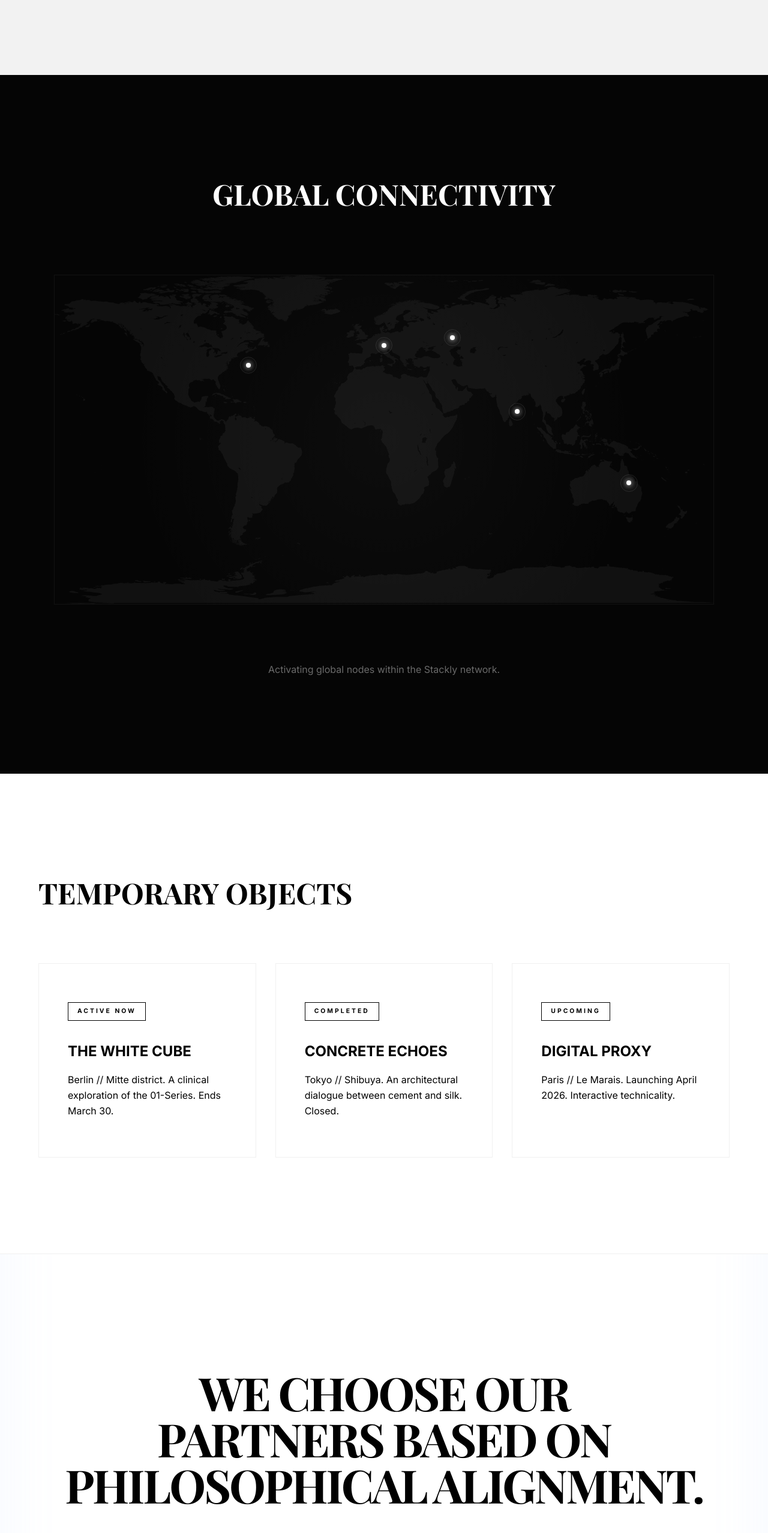
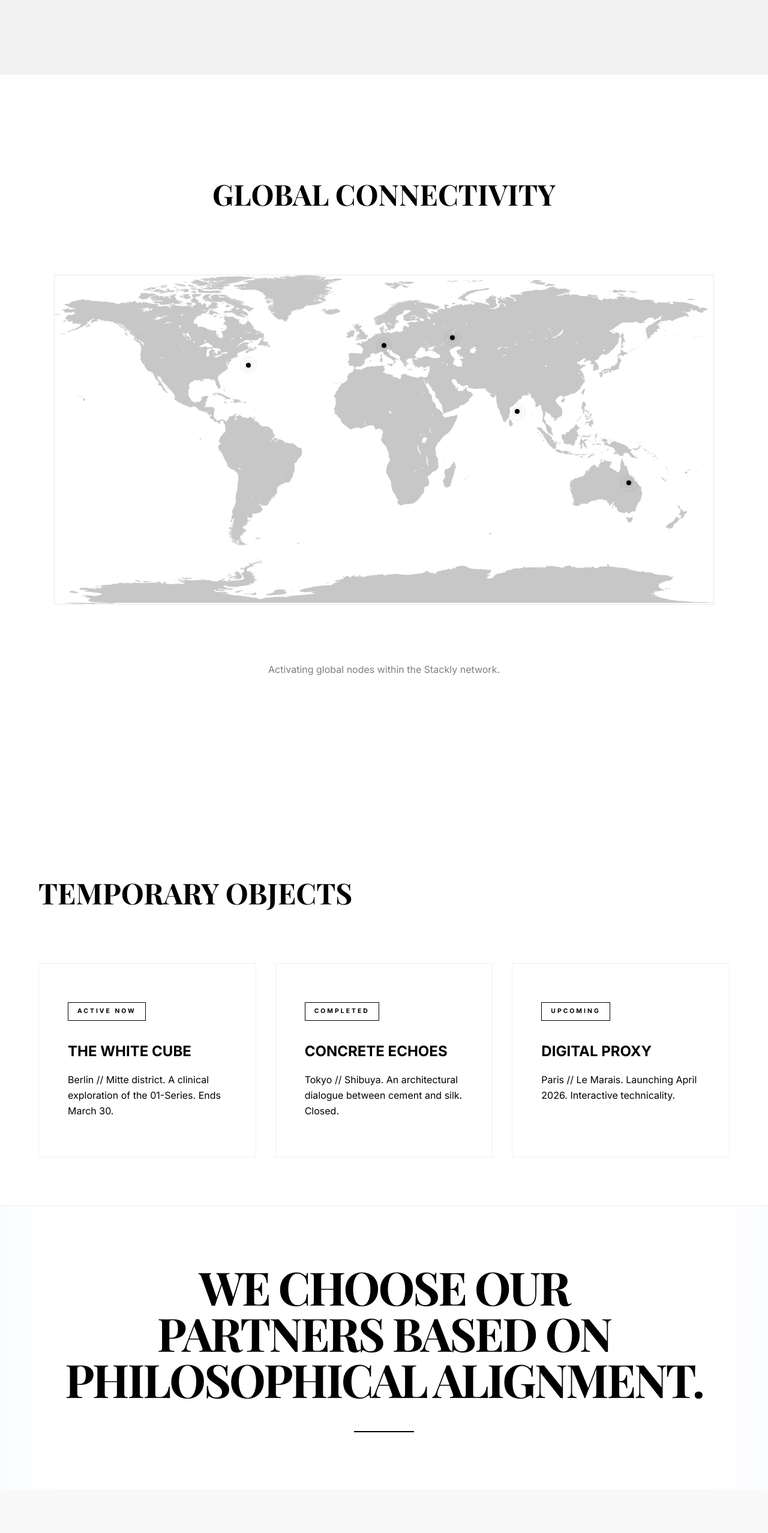
Before and after one commit to Yukesh1030/E-Commerce, a website: page Stockists.html in a window 1280 px wide. Shown: the part 4064-6620 px from the top of the page at 60% size. Drawn offline with nearby package versions, Linux system fonts and the light colour scheme; a web font is replaced by a local one.

Commit message:
Upadted...!

```diff
--- a/Stockists.html
+++ b/Stockists.html
@@ -112,23 +112,25 @@
         }
 
         /* New Sections Styles */
-        .distro-nexus { padding: 10rem 5%; background: #050505; color: #fff; text-align: center; overflow: hidden; position: relative; }
-        .map-container { position: relative; max-width: 1100px; margin: 6rem auto; aspect-ratio: 2/1; border: 1px solid rgba(255,255,255,0.05); background: radial-gradient(circle at center, rgba(255,255,255,0.03) 0%, transparent 70%); overflow: hidden; }
-        .map-bg { position: absolute; top: 0; left: 0; width: 100%; height: 100%; background: url('assets/world-map.svg') no-repeat center center / 100% 100%; filter: invert(1) opacity(0.2); pointer-events: none; }
-        .map-dot { position: absolute; width: 8px; height: 8px; background: #fff; border-radius: 50%; box-shadow: 0 0 10px #fff; cursor: pointer; transform: translate(-50%, -50%); z-index: 2; text-decoration: none; display: block; }
-        .map-dot::after { content: ''; position: absolute; top: 50%; left: 50%; width: 24px; height: 24px; border: 1px solid rgba(255,255,255,0.5); border-radius: 50%; transform: translate(-50%, -50%); animation: dotPulse 2s infinite; pointer-events: none; }
-        .map-dot-label { position: absolute; top: -30px; left: 50%; transform: translateX(-50%); background: #fff; color: #000; padding: 4px 10px; font-size: 0.7rem; font-weight: 700; text-transform: uppercase; white-space: nowrap; opacity: 0; transition: 0.3s; pointer-events: none; box-shadow: 0 4px 10px rgba(0,0,0,0.3); z-index: 3; }
+        .distro-nexus { padding: 10rem 5%; background: #fff; color: #000; text-align: center; overflow: hidden; position: relative; }
+        .distro-nexus h2.section-title { color: #000 !important; }
+        .distro-nexus p { opacity: 0.5 !important; color: #000 !important; }
+        .map-container { position: relative; max-width: 1100px; margin: 6rem auto; aspect-ratio: 2/1; border: 1px solid #eaeaea; background: #fff; overflow: hidden; }
+        .map-bg { position: absolute; top: 0; left: 0; width: 100%; height: 100%; background: url('assets/world-map.webp') no-repeat center center / 100% 100%; filter: opacity(0.85); pointer-events: none; }
+        .map-dot { position: absolute; width: 8px; height: 8px; background: #000; border-radius: 50%; box-shadow: 0 0 10px rgba(0,0,0,0.3); cursor: pointer; transform: translate(-50%, -50%); z-index: 2; text-decoration: none; display: block; }
+        .map-dot::after { content: ''; position: absolute; top: 50%; left: 50%; width: 24px; height: 24px; border: 1px solid rgba(0,0,0,0.4); border-radius: 50%; transform: translate(-50%, -50%); animation: dotPulse 2s infinite; pointer-events: none; }
+        .map-dot-label { position: absolute; top: -30px; left: 50%; transform: translateX(-50%); background: #000; color: #fff; padding: 4px 10px; font-size: 0.7rem; font-weight: 700; text-transform: uppercase; white-space: nowrap; opacity: 0; transition: 0.3s; pointer-events: none; box-shadow: 0 4px 10px rgba(0,0,0,0.15); z-index: 3; }
         .map-dot:hover .map-dot-label { opacity: 1; top: -35px; }
         @keyframes dotPulse { 0% { width: 8px; height: 8px; opacity: 1; } 100% { width: 32px; height: 32px; opacity: 0; } }
 
-        .popup-archives { padding: 10rem 5%; background: #fff; }
+        .popup-archives { padding: 10rem 5% 5rem; background: #fff; }
         .popup-grid { display: grid; grid-template-columns: repeat(auto-fit, minmax(300px, 1fr)); gap: 2rem; margin-top: 5rem; }
         .popup-card { padding: 4rem 3rem; border: 1px solid #f0f0f0; transition: all 0.5s cubic-bezier(0.16, 1, 0.3, 1); position: relative; }
         .popup-card:hover { transform: translateY(-10px); background: #000; color: #fff; border-color: #000; }
         .popup-status { font-size: 0.65rem; text-transform: uppercase; letter-spacing: 3px; padding: 6px 15px; border: 1px solid currentColor; margin-bottom: 2rem; display: inline-block; font-weight: 700; }
         .popup-card h3 { font-size: 1.5rem; text-transform: uppercase; margin-bottom: 1rem; }
 
-        .retailer-manifesto { padding: 12rem 5%; text-align: center; border-top: 1px solid #f0f0f0; }
+        .retailer-manifesto { padding: 6rem 5%; text-align: center; border-top: 1px solid #f0f0f0; }
         .manifesto-title { font-size: clamp(2rem, 6vw, 5rem); font-family: var(--font-serif); line-height: 1; text-transform: uppercase; letter-spacing: -3px; margin-bottom: 3rem; }
         .manifesto-line { height: 2px; width: 100px; background: #000; margin: 0 auto; }
 
@@ -192,6 +194,14 @@
         .v-bl { bottom: 15px; left: 15px; border-right: none; border-top: none; }
         .v-br { bottom: 15px; right: 15px; border-left: none; border-top: none; }
 
+        /* QR Code Access Graphic - Single Large */
+        .boutique-qr {
+            position: absolute; top: 0; left: 0; width: 100%; height: 100%;
+            object-fit: cover; filter: invert(1); opacity: 0.15; z-index: 1;
+            mix-blend-mode: screen; transition: 0.8s cubic-bezier(0.16, 1, 0.3, 1);
+        }
+        .exclusive-visual:hover .boutique-qr { opacity: 0.4; transform: scale(1.05); }
+
         /* Desktop specific expansions */
         @media (min-width: 992px) {
             .exclusives-section { padding: 10rem 5%; }
@@ -246,7 +256,7 @@
         }
         @keyframes slowSpin { 100% { transform: rotate(360deg); } }
 
-        .sales-nexus { padding: 15rem 5%; text-align: center; background: #050505; color: #fff; overflow: hidden; }
+        .sales-nexus { padding: 15rem 5% 5rem; text-align: center; background: #050505; color: #fff; overflow: hidden; }
         .nexus-hero { font-size: clamp(3rem, 12vw, 15rem); font-family: var(--font-serif); text-transform: uppercase; line-height: 0.8; letter-spacing: -8px; margin-bottom: 4rem; }
         .nexus-link { font-size: 1.25rem; text-transform: uppercase; letter-spacing: 3px; border-bottom: 2px solid #fff; padding-bottom: 10px; transition: 0.3s; }
         .nexus-link:hover { padding-bottom: 20px; opacity: 0.6; }
@@ -258,6 +268,7 @@
         }
 
         @media (min-width: 992px) {
+            .retailer-manifesto { padding: 6rem 5%; }
             .flagship-experience { padding: 12rem 5%; }
             .experience-grid { grid-template-columns: 1fr 1fr; gap: 4rem; }
             .exp-box { padding: 4rem; }
@@ -476,6 +487,7 @@
                 </div>
                 <div class="exclusive-visual rightreveal">
                     <span class="exclusive-tag">Boutique Only</span>
+                    <img src="assets/qrcode.webp" alt="Access Code" class="boutique-qr">
                     <div class="scanner-line"></div>
                     <div class="visual-corner v-tl"></div>
                     <div class="visual-corner v-tr"></div>
--- /dev/null
+++ b/package.json
@@ -0,0 +1,5 @@
+{
+  "dependencies": {
+    "sharp": "^0.34.5"
+  }
+}
```
Also changed, not shown: About.html (+0 -5 lines), assets/qrcode.webp (added), assets/world-map.webp (added), 1 other file.
